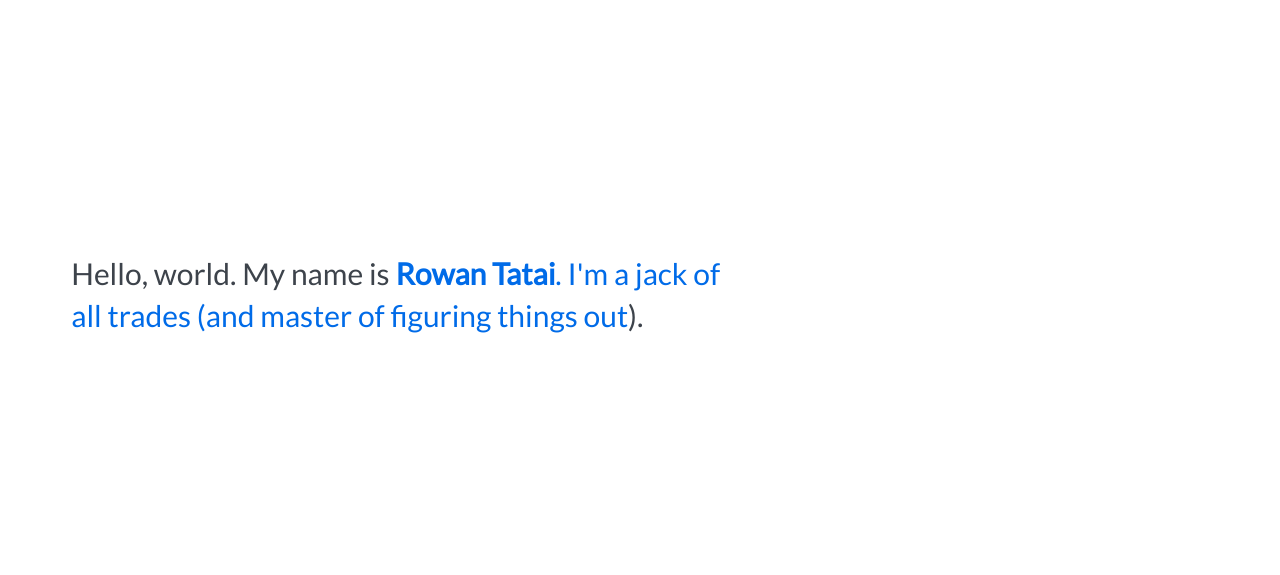
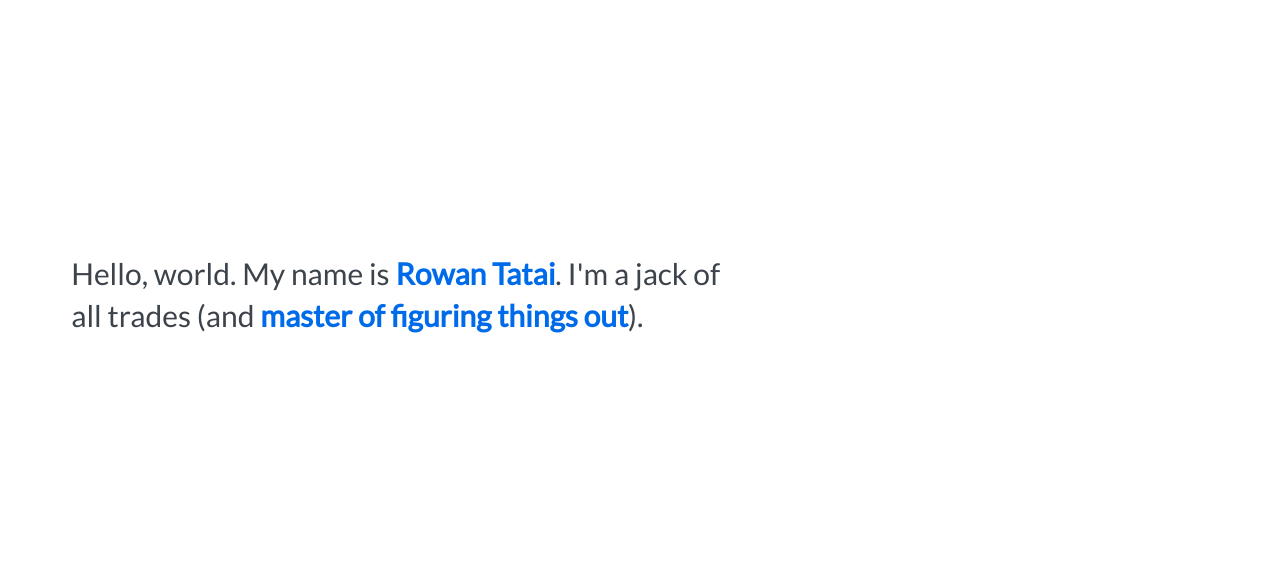
Before and after one commit to Rowantatai/Rowantatai.github.io, a plain HTML site: page index.htm in a window 1280 px wide. Shown: the part 101-676 px from the top of the page. Drawn offline with Linux system fonts and the light colour scheme.

Commit message:
Minor edit

```diff
--- a/index.htm
+++ b/index.htm
@@ -58,7 +58,7 @@
     <section class = "hero animated fadeInUp">
       <div class = "hero__message">
          <h2>
-        Hello, world. My name is <span class = "blue"><a href="https://www.linkedin.com/in/rowantatai/">Rowan Tatai<a></span>. I'm a jack of all trades (and <span class = "blue" ><a href="about.htm">master of figuring things out</a></span>).
+        Hello, world. My name is <span class = "blue"><a href="https://www.linkedin.com/in/rowantatai/">Rowan Tatai</a></span>. I'm a jack of all trades (and <span class = "blue" ><a href="about.htm">master of figuring things out</a></span>).
         </h2>
 
       </div>
```
